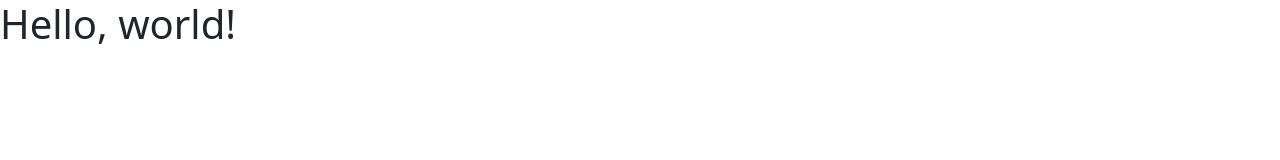
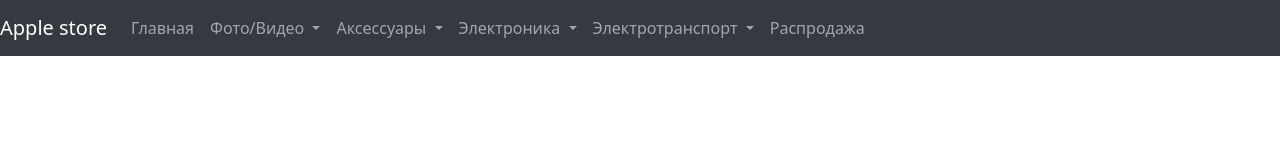
Before and after one commit to AlekseyDevelop/Bootstrap, a plain HTML site: page index.html in a window 1280 px wide. Drawn offline with nearby package versions, Linux system fonts and the light colour scheme.

Commit message:
simple menu

```diff
--- a/index.html
+++ b/index.html
@@ -11,7 +11,59 @@
     <title>Hello, world!</title>
   </head>
   <body>
-    <h1>Hello, world!</h1>
+    <nav class="navbar navbar-expand-lg navbar-dark bg-dark">
+
+        <a class="navbar-brand" href="#">Apple store</a>
+
+        <button class="navbar-toggler" type="button" data-toggle="collapse" data-target="#navbarSupportedContent" aria-controls="navbarSupportedContent" aria-expanded="false" aria-label="Toggle navigation">
+          <span class="navbar-toggler-icon"></span>
+        </button>
+
+        <div class="collapse navbar-collapse" id="navbarSupportedContent">
+
+          <ul class="navbar-nav mr-auto">
+            <li class="nav-item active">
+              <a class="nav-link" href="#">Главная<span class="sr-only">(current)</span></a>
+            </li>
+            <li class="nav-item dropdown">
+                <a class="nav-link dropdown-toggle" href="#" id="navbarDropdown" role="button" data-toggle="dropdown" aria-haspopup="true" aria-expanded="false">
+                  Фото/Видео
+                </a>
+                <div class="dropdown-menu" aria-labelledby="navbarDropdown">
+
+                </div>
+            </li>
+            <li class="nav-item dropdown">
+                <a class="nav-link dropdown-toggle" href="#" id="navbarDropdown" role="button" data-toggle="dropdown" aria-haspopup="true" aria-expanded="false">
+                  Аксессуары
+                </a>
+                <div class="dropdown-menu" aria-labelledby="navbarDropdown">
+
+                </div>
+            </li>
+            <li class="nav-item dropdown">
+                <a class="nav-link dropdown-toggle" href="#" id="navbarDropdown" role="button" data-toggle="dropdown" aria-haspopup="true" aria-expanded="false">
+                  Электроника
+                </a>
+                <div class="dropdown-menu" aria-labelledby="navbarDropdown">
+
+                </div>
+            </li>
+            <li class="nav-item dropdown">
+                <a class="nav-link dropdown-toggle" href="#" id="navbarDropdown" role="button" data-toggle="dropdown" aria-haspopup="true" aria-expanded="false">
+                  Электротранспорт
+                </a>
+                <div class="dropdown-menu" aria-labelledby="navbarDropdown">
+
+                </div>
+            </li>
+            <li class="nav-item">
+                <a class="nav-link" href="#">Распродажа</a>
+            </li>
+          </ul>
+
+        </div>
+      </nav>
 
     <!-- Optional JavaScript -->
     <!-- Popper.js first, then Bootstrap JS -->
```
